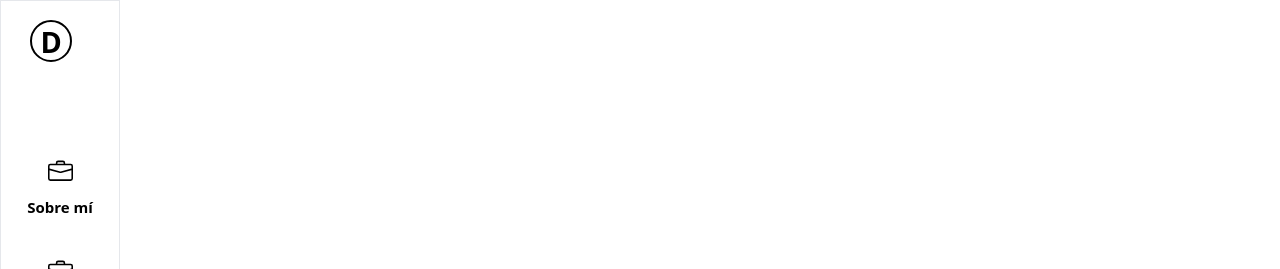
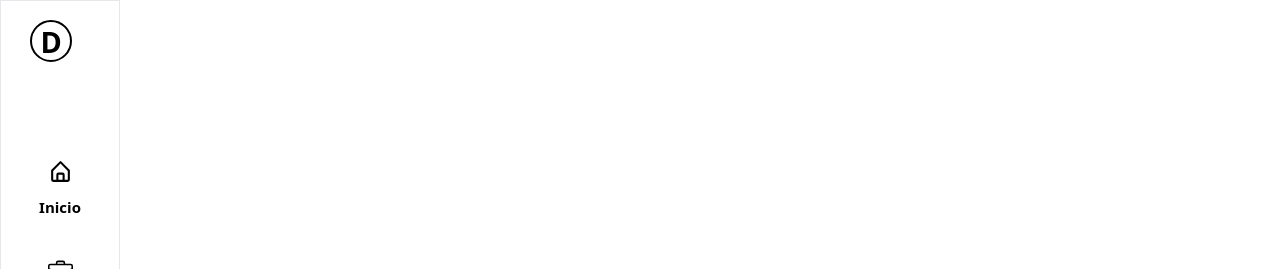
Before and after one commit to dcgx/portfolio, a Next.js app: page /about in a window 1280 px wide. Shown: the top 269 px of the page. Built offline with nearby package versions, Linux system fonts and the light colour scheme.

Commit message:
add aside links with icons

```diff
--- a/src/layouts/components/aside.js
+++ b/src/layouts/components/aside.js
@@ -3,6 +3,7 @@ import styled from 'styled-components'
 //w-48 fixed bottom-0 left-0
 
 import { BsGithub, BsTwitter, BsLinkedin, BsBriefcase } from 'react-icons/bs'
+import { BiHomeAlt } from 'react-icons/bi'
 
 const StyledAside = styled.footer`
   width: var(--aside-width);
@@ -61,19 +62,19 @@ const Aside = () => {
     <StyledAside>
       <div className="inner ">
         <div className="nav-links">
-          <a>
-            <BsBriefcase size={25} />
-            <span>Sobre mí</span>
+          <a href="/">
+            <BiHomeAlt size={25} />
+            <span>Inicio</span>
           </a>
-          <a>
+          <a href="/experience">
             <BsBriefcase size={25} />
             <span>Experiencia</span>
           </a>
-          <a>
+          <a href="/projects">
             <BsBriefcase size={25} />
             <span>Portafolio</span>
           </a>
-          <a>
+          <a href="/education">
             <BsBriefcase size={25} />
             <span>Educación</span>
           </a>
```
